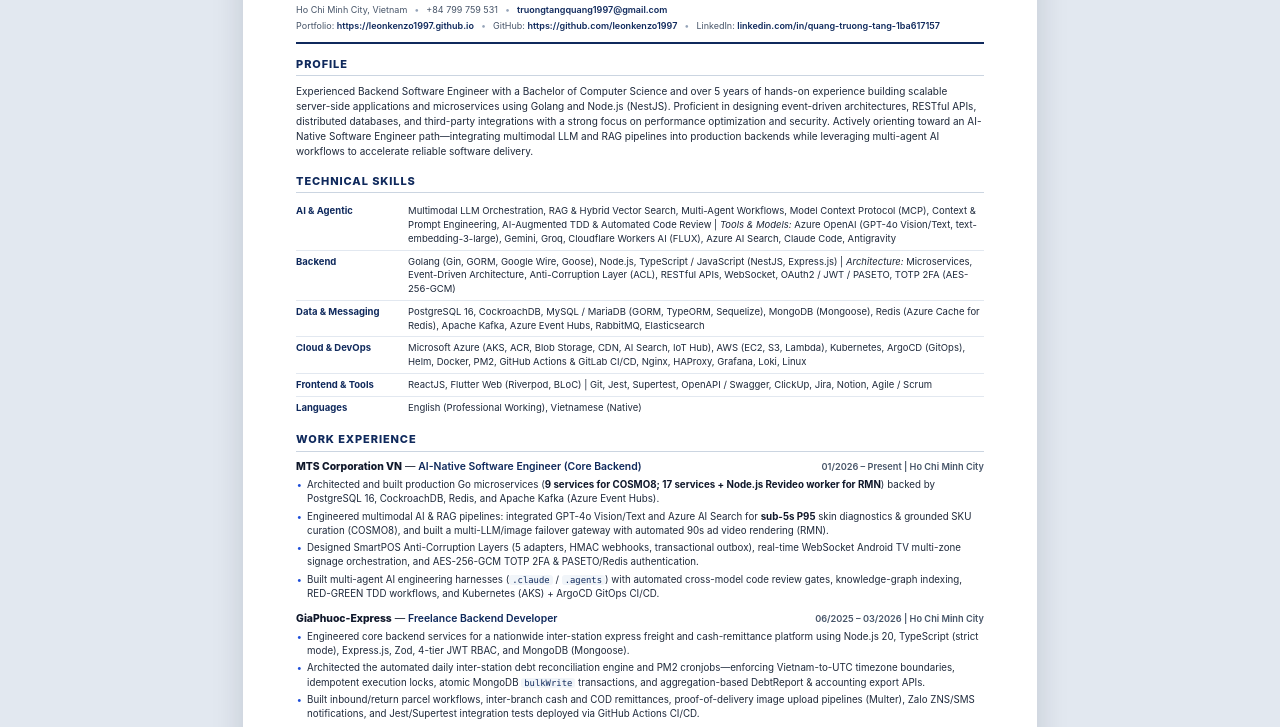
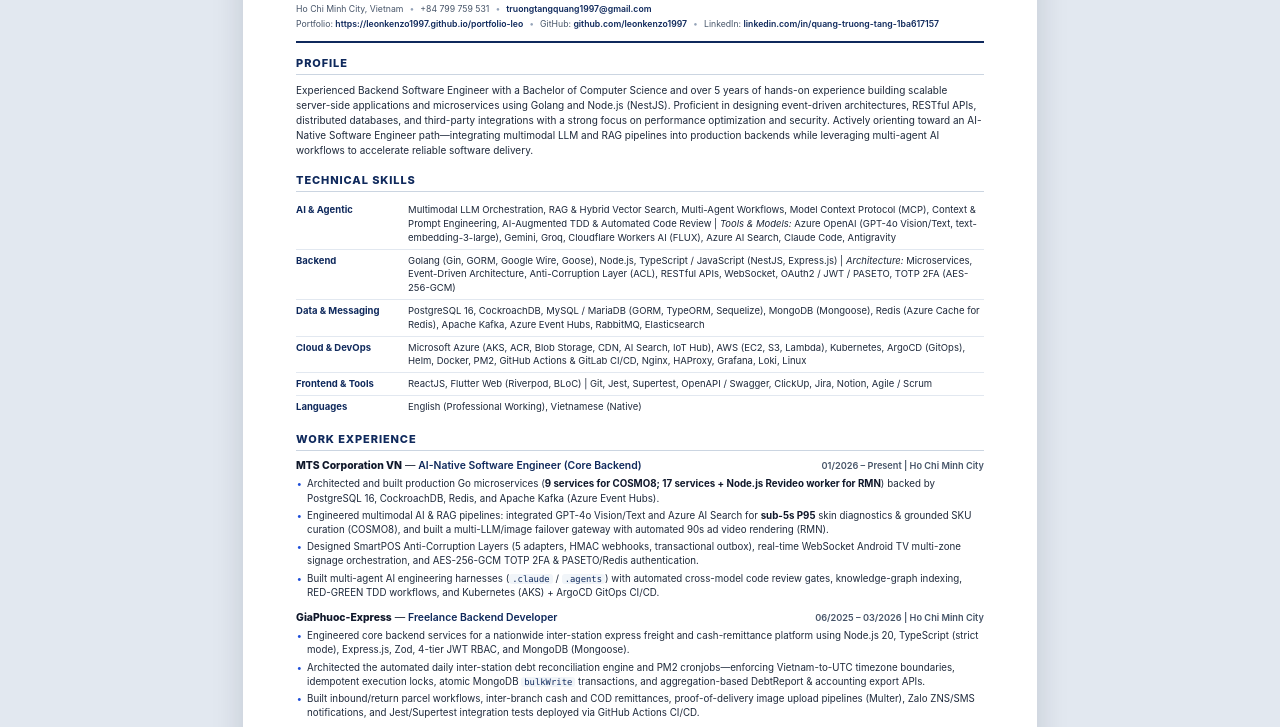
Before and after one commit to leonkenzo1997/portfolio-leo, a plain HTML site: page cv.html in a window 1280 px wide. Shown: the part 168-895 px from the top of the page. Drawn offline with Linux system fonts and the light colour scheme.

Commit message:
chore: update portfolio URL to https://leonkenzo1997.github.io/portfolio-leo

```diff
--- a/cv.html
+++ b/cv.html
@@ -122,12 +122,12 @@
     }
 
     .cv-contact-row {
-      font-size: 9px;
+      font-size: 8.7px;
       color: var(--muted);
       display: flex;
       flex-wrap: wrap;
       align-items: center;
-      gap: 3px 7px;
+      gap: 3px 6px;
       line-height: 1.48;
     }
 
@@ -193,7 +193,7 @@
     }
 
     .portfolio-cta {
-      font-size: 9.3px;
+      font-size: 8.8px;
       color: var(--muted);
       font-weight: 500;
     }
@@ -413,9 +413,9 @@
         <span class="cv-contact-item"><a href="mailto:truongtangquang1997@gmail.com">truongtangquang1997@gmail.com</a></span>
       </div>
       <div class="cv-contact-row">
-        <span class="cv-contact-item">Portfolio: <a href="https://leonkenzo1997.github.io" target="_blank" rel="noopener">https://leonkenzo1997.github.io</a></span>
+        <span class="cv-contact-item">Portfolio: <a href="https://leonkenzo1997.github.io/portfolio-leo" target="_blank" rel="noopener">https://leonkenzo1997.github.io/portfolio-leo</a></span>
         <span class="cv-contact-sep">&bull;</span>
-        <span class="cv-contact-item">GitHub: <a href="https://github.com/leonkenzo1997" target="_blank" rel="noopener">https://github.com/leonkenzo1997</a></span>
+        <span class="cv-contact-item">GitHub: <a href="https://github.com/leonkenzo1997" target="_blank" rel="noopener">github.com/leonkenzo1997</a></span>
         <span class="cv-contact-sep">&bull;</span>
         <span class="cv-contact-item">LinkedIn: <a href="https://www.linkedin.com/in/quang-truong-tang-1ba617157/" target="_blank" rel="noopener">linkedin.com/in/quang-truong-tang-1ba617157</a></span>
       </div>
@@ -554,7 +554,7 @@
         <h2 class="section-title">Selected Flagship Projects</h2>
         <div class="portfolio-cta">
           Full archive of all 13 production projects:
-          <a href="https://leonkenzo1997.github.io" target="_blank" rel="noopener">https://leonkenzo1997.github.io</a>
+          <a href="https://leonkenzo1997.github.io/portfolio-leo" target="_blank" rel="noopener">https://leonkenzo1997.github.io/portfolio-leo</a>
         </div>
       </div>
 
```
Also changed, not shown: 2 other files.
